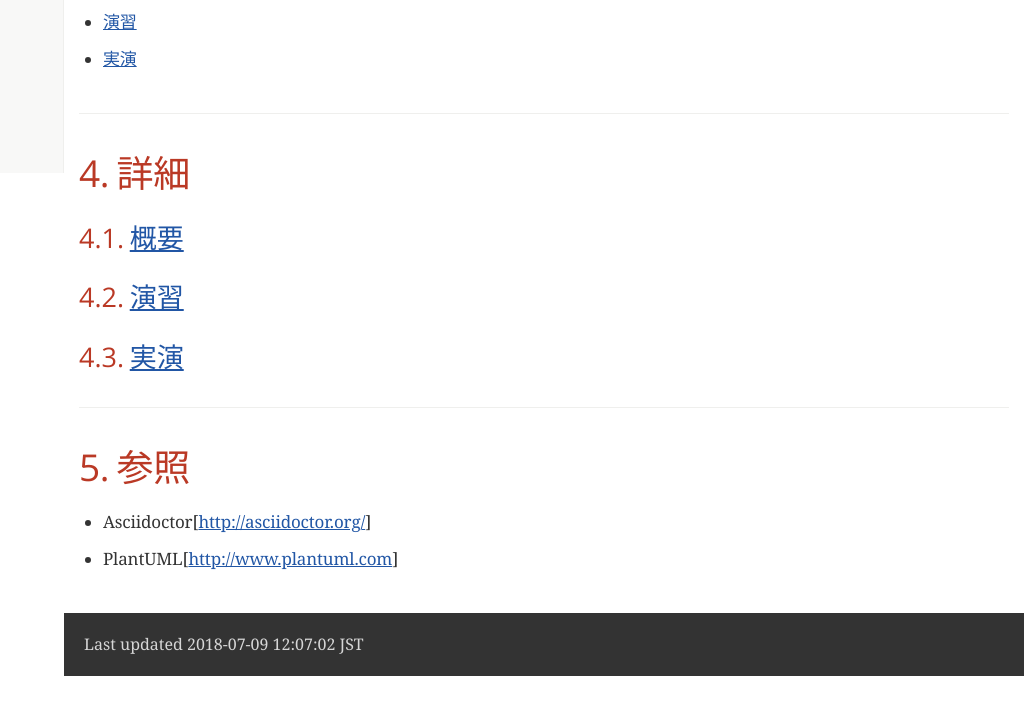
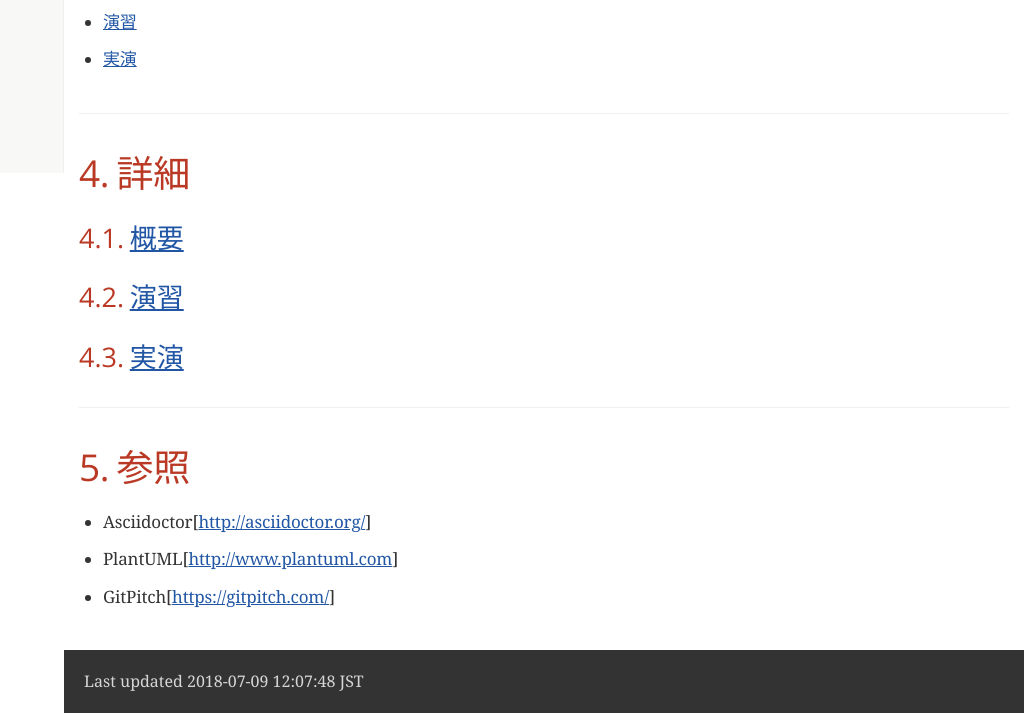
Before and after one commit to k2works/ruby_basic_exercises, a plain HTML site: page docs/index.html in a window 1280 px wide. Shown: the part 627-1340 px from the top of the page, without its empty margins (256-1280 px from the left). Before the commit the page ends 1303 px from the top, so only its background shows below. Drawn offline with nearby package versions, Linux system fonts and the light colour scheme; a web font is replaced by a local one.

Commit message:
Initial Setup

```diff
--- a/docs/dist/index.html
+++ b/docs/index.html
@@ -531,6 +531,9 @@ body.book #toc,body.book #preamble,body.book h1.sect0,body.book .sect1>h2{page-b
 <li>
 <p>PlantUML[<a href="http://www.plantuml.com" class="bare">http://www.plantuml.com</a>]</p>
 </li>
+<li>
+<p>GitPitch[<a href="https://gitpitch.com/" class="bare">https://gitpitch.com/</a>]</p>
+</li>
 </ul>
 </div>
 </div>
@@ -538,7 +541,7 @@ body.book #toc,body.book #preamble,body.book h1.sect0,body.book .sect1>h2{page-b
 </div>
 <div id="footer">
 <div id="footer-text">
-Last updated 2018-07-09 12:07:02 JST
+Last updated 2018-07-09 12:07:48 JST
 </div>
 </div>
 </body>
```
Also changed, not shown: docs/demonstration/index.html (renamed from docs/dist/demonstration/index.html), docs/excercies/index.html (renamed from docs/dist/excercies/index.html), 1 other file.
